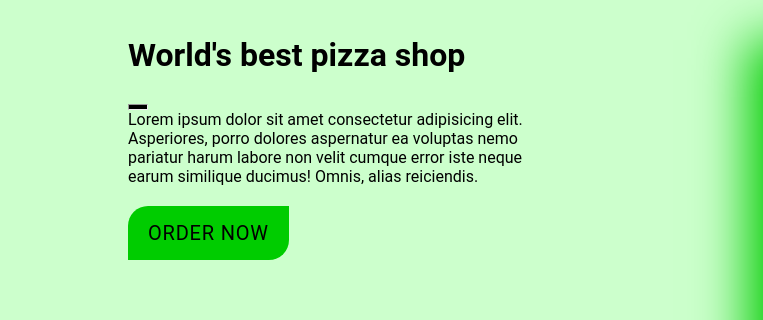
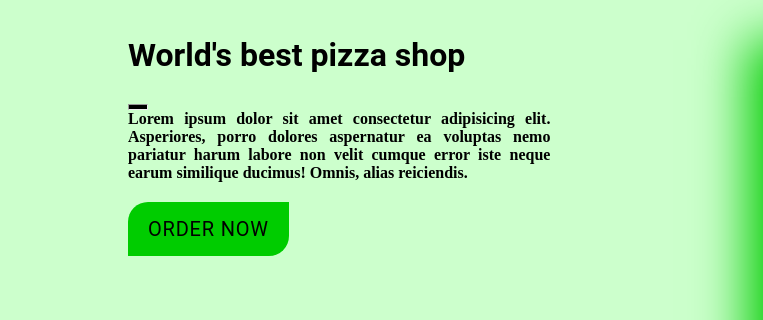
Before and after one commit to saba8421/web-design, a plain HTML site: page index.html in a window 1280 px wide. Shown: the part 180-500 px from the top of the page, 0-763 px from the left. Drawn offline with Linux system fonts and the light colour scheme; a web font is replaced by a local one.

Commit message:
added text align and font family

```diff
--- a/style.css
+++ b/style.css
@@ -70,3 +70,8 @@ img{
     border-radius: 20px;
     background: #ffff00;
   }
+  .text{
+    font-family: playwrite;
+    font-weight: 600;
+    text-align: justify;
+  }
```
